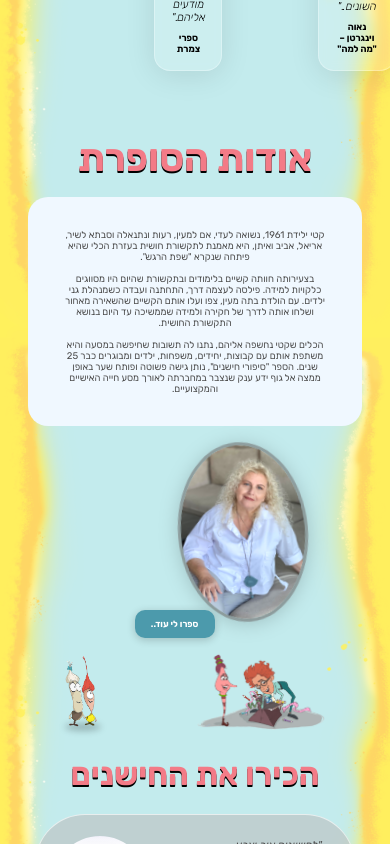
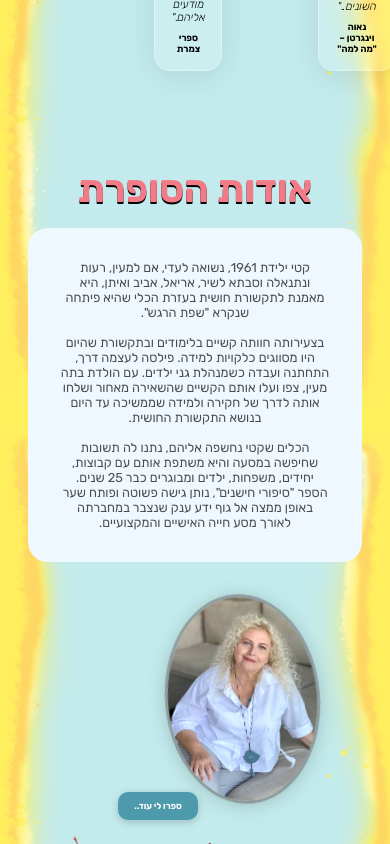
Before and after one commit to liorspidy/sensorsStories, a React (Create React App) app: page / in a window 390 px wide. Shown: the part 1760-2604 px from the top of the page. Built offline with nearby package versions, Linux system fonts and the light colour scheme.

Commit message:
fixed store hover and author mobile css

```diff
--- a/src/components/author/Author.module.css
+++ b/src/components/author/Author.module.css
@@ -189,7 +189,7 @@
 
 @media (max-width: 1180px) {
   .author {
-    min-height: unset;
+    /* min-height: unset; */
   }
 
   .par {
@@ -412,16 +412,16 @@
   }
 
   .parboxImg img {
-    width: 130px;
-    height: 180px;
+    width: 155px;
+    height: 210px;
   }
 
   .parboxImg {
-    width: 65%;
+    width: 75%;
   }
 
   .par {
-    font-size: 0.6rem;
+    font-size: 0.8rem;
     padding: 2rem;
     width: 100%;
     border-radius: 20px;
@@ -433,17 +433,17 @@
     justify-content: center;
     align-items: center;
     padding: 0;
-    gap: 1rem;
+    gap: 2rem;
   }
 
   .madadon img {
     object-fit: contain;
-    width: 8rem;
+    width: 10rem;
   }
 
   .ortzeva2 img {
     object-fit: contain;
-    width: 2rem;
+    width: 3rem;
     cursor: pointer;
   }
 
@@ -458,7 +458,7 @@
     display: flex;
     justify-content: space-between;
     align-items: center;
-    width: 70%;
+    width: 80%;
     margin: 0;
   }
 
@@ -468,4 +468,7 @@
     left: 3rem;
     border-radius: 10px;
   }
+  .photos {
+    width: 80%;
+  }
 }
--- a/src/components/buy/Buy.module.css
+++ b/src/components/buy/Buy.module.css
@@ -44,6 +44,12 @@
   width: 17rem;
   filter: drop-shadow(0 2px 30px rgb(255, 255, 255));
   cursor: pointer;
+  transition: scale 0.6s;
+}
+
+.storeImg img:hover {
+  scale: 1.05;
+  transition: scale 0.6s;
 }
 
 .kids img {
```
